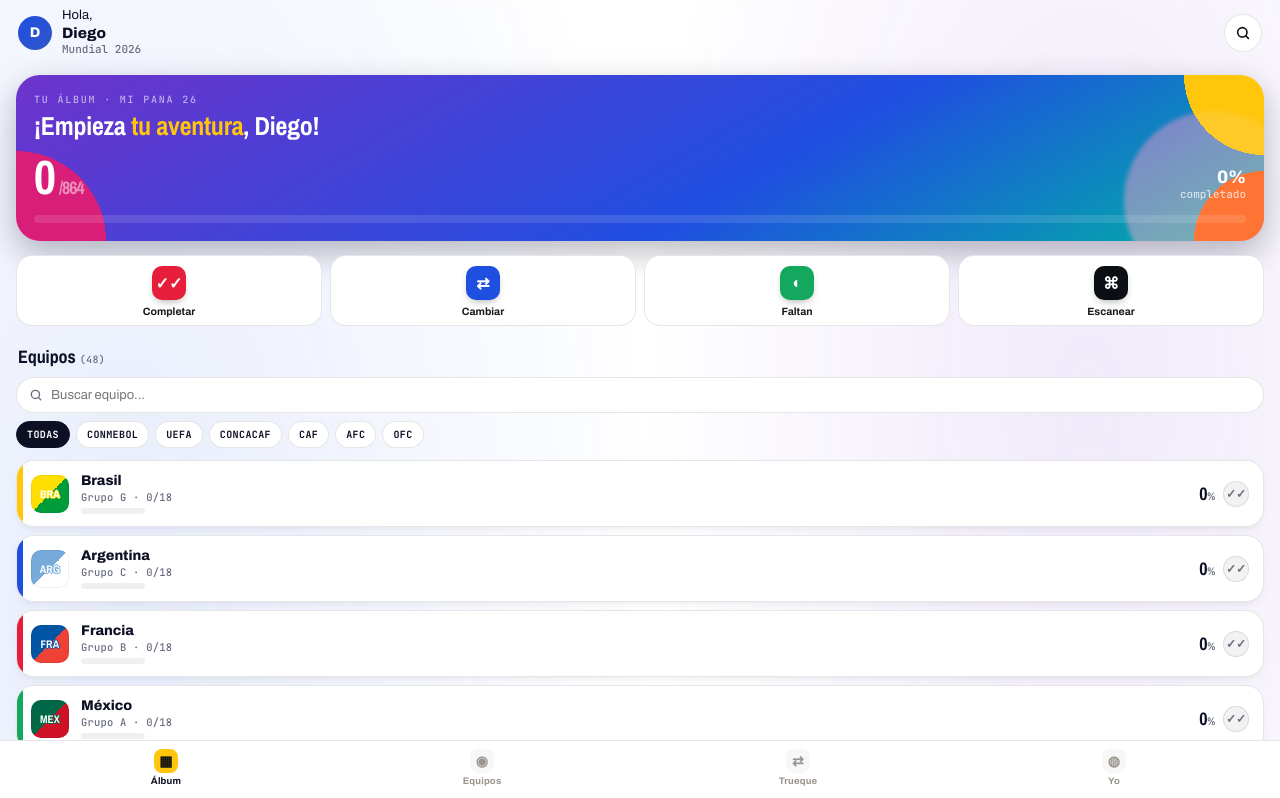
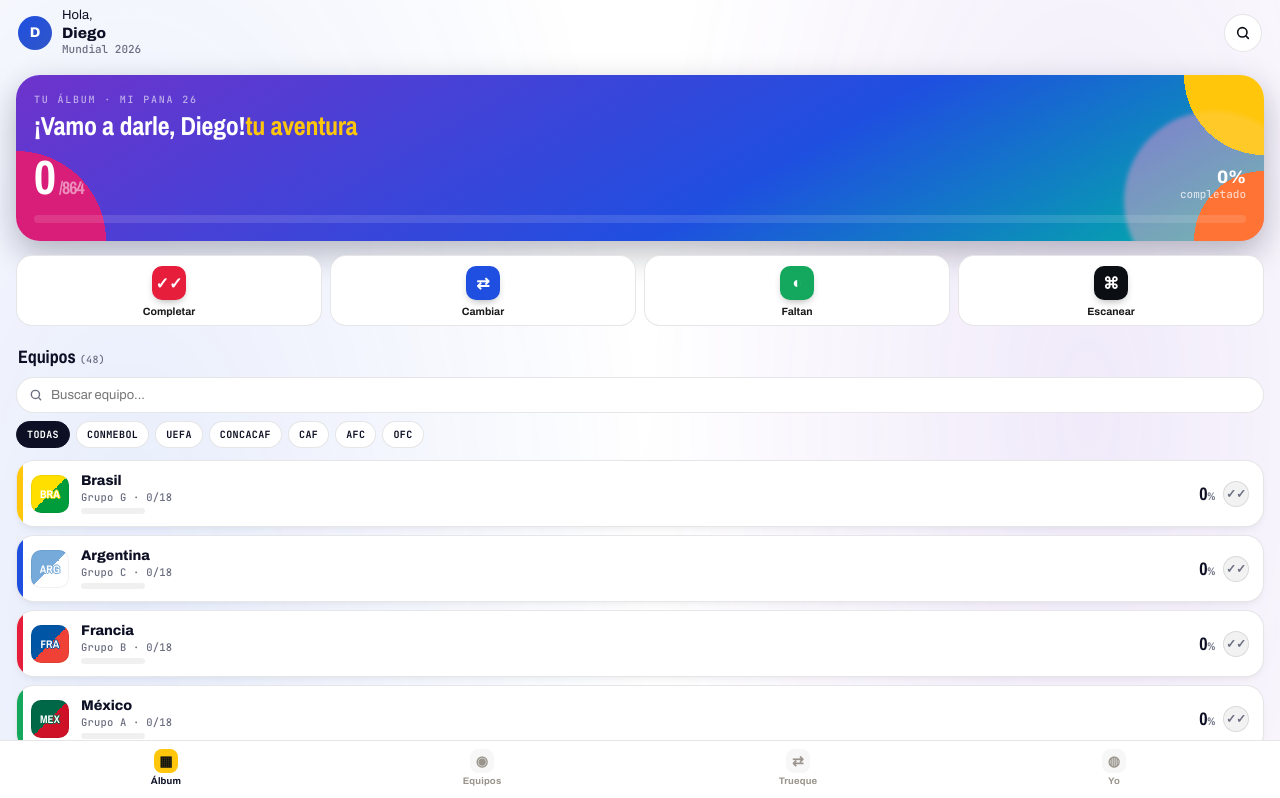
Before and after one commit to carmudgeon/mi-pana, a React (Vite) app: page / in a window 1280 px wide. Shown: the top 798 px of the page. Built offline with nearby package versions, Linux system fonts and the light colour scheme.

Commit message:
chore: update heroPhrase0 greeting

```diff
--- a/src/i18n.js
+++ b/src/i18n.js
@@ -67,7 +67,7 @@ const strings = {
     acceptTrade: 'Aceptar trueque',
     fullGrid: 'Todos los cromos',
     albumComplete: 'Álbum completo',
-    heroPhrase0: (name) => `¡Empieza tu aventura, ${name}!`,
+    heroPhrase0: (name) => `¡Vamo a darle, ${name}!`,
     heroPhrase0em: 'tu aventura',
     heroPhrase5: (name) => `Buen comienzo, ${name}.`,
     heroPhrase5em: 'Buen comienzo',
```
